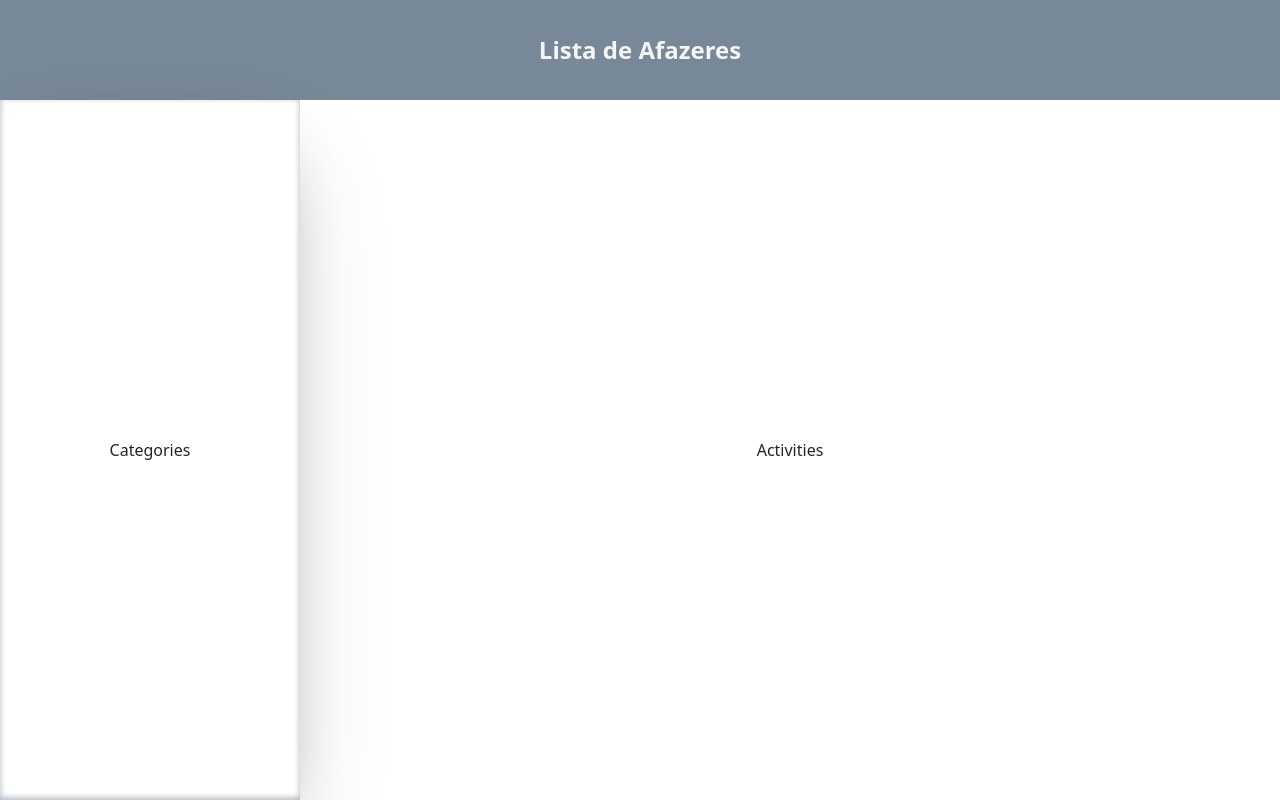
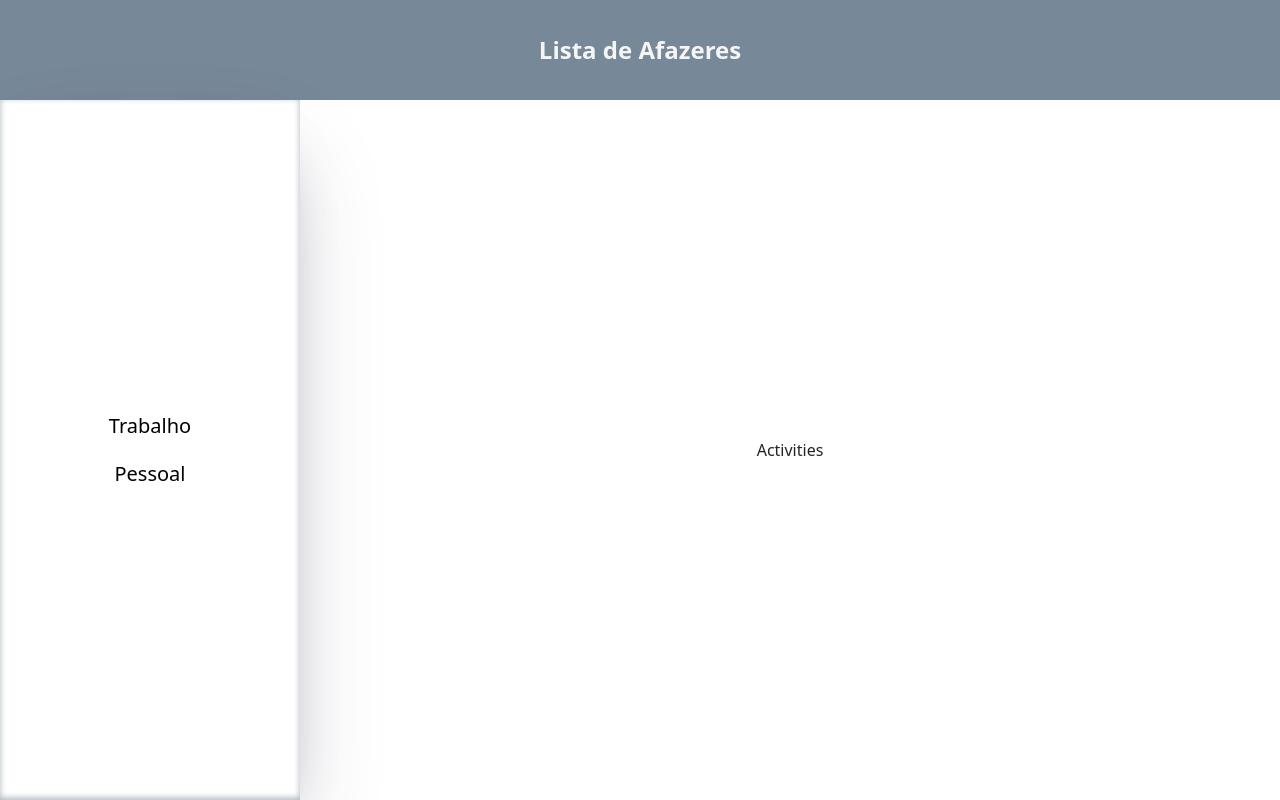
Before and after one commit to jaisonrobson/todofoursales, a React (Create React App) app: page / in a window 1280 px wide. Built offline with nearby package versions, Linux system fonts and the light colour scheme.

Commit message:
movido e refatorado codigo de activities e categories

```diff
--- a/src/views/todo/Categories.jsx
+++ /dev/null
@@ -1,11 +0,0 @@
-import React from 'react'
-
-const Categories = () => {
-    return (
-        <div style={{ margin: 'auto' }}>
-            Categories
-        </div>
-    )
-}
-
-export default Categories
--- a/src/views/todo/Todos.jsx
+++ b/src/views/todo/Todos.jsx
@@ -1,7 +1,7 @@
 import React, { Fragment } from 'react'
 
-import Categories from 'views/todo/Categories'
-import Activities from 'views/todo/Activities'
+import Categories from 'views/todo/categories/Categories'
+import Activities from 'views/todo/activities/Activities'
 
 const Todos = () => {
     return (
--- /dev/null
+++ b/src/views/todo/categories/Categories.css
@@ -0,0 +1,12 @@
+#activities {
+    width: 100%;
+    display: flex;
+    flex-direction: column;
+    justify-content: center;
+}
+
+@media only screen and (max-width: 500px) {
+    #activities {
+        flex-direction: row;
+    }
+}
--- /dev/null
+++ b/src/views/todo/categories/Categories.jsx
@@ -0,0 +1,33 @@
+import './Categories.css'
+import React from 'react'
+import _ from 'lodash'
+
+import { CATEGORIES } from 'util/constants'
+import Button from 'components/layout/Button'
+
+const Categories = () => {
+    return (
+        <div id="activities">
+            {
+                _.map(
+                    _.toArray(CATEGORIES),
+                    (category) =>
+                        <Button
+                            block
+                            key={category}
+                            size="lg"
+                            textDecoration="none"
+                            textColor="black"
+                            buttonColor="transparent"
+                            hoverColor="#a3b9cf"
+                            activeColor="#778899"
+                        >
+                            {category}
+                        </Button>,
+                )
+            }
+        </div>
+    )
+}
+
+export default Categories
```
Also changed, not shown: src/views/todo/activities/Activities.jsx (renamed from src/views/todo/Activities.jsx).
